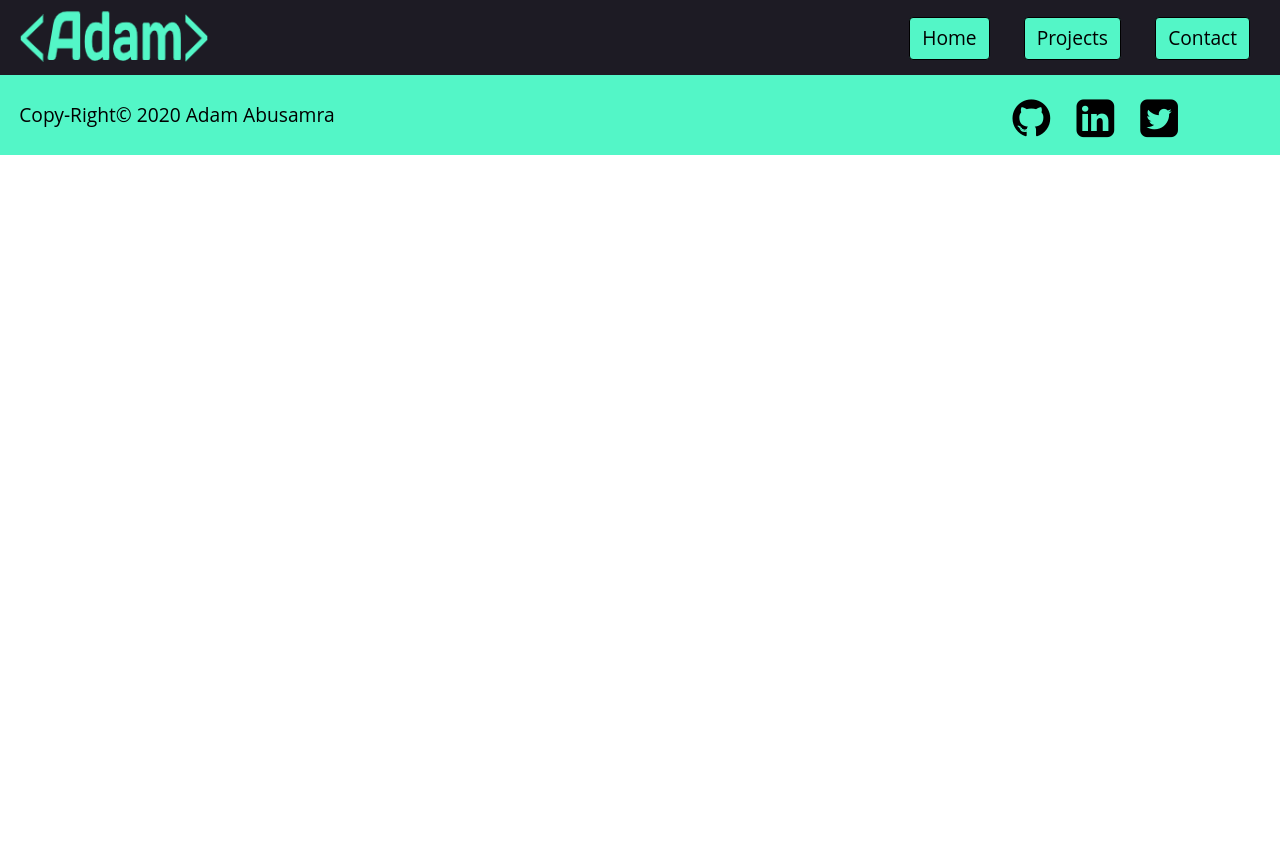
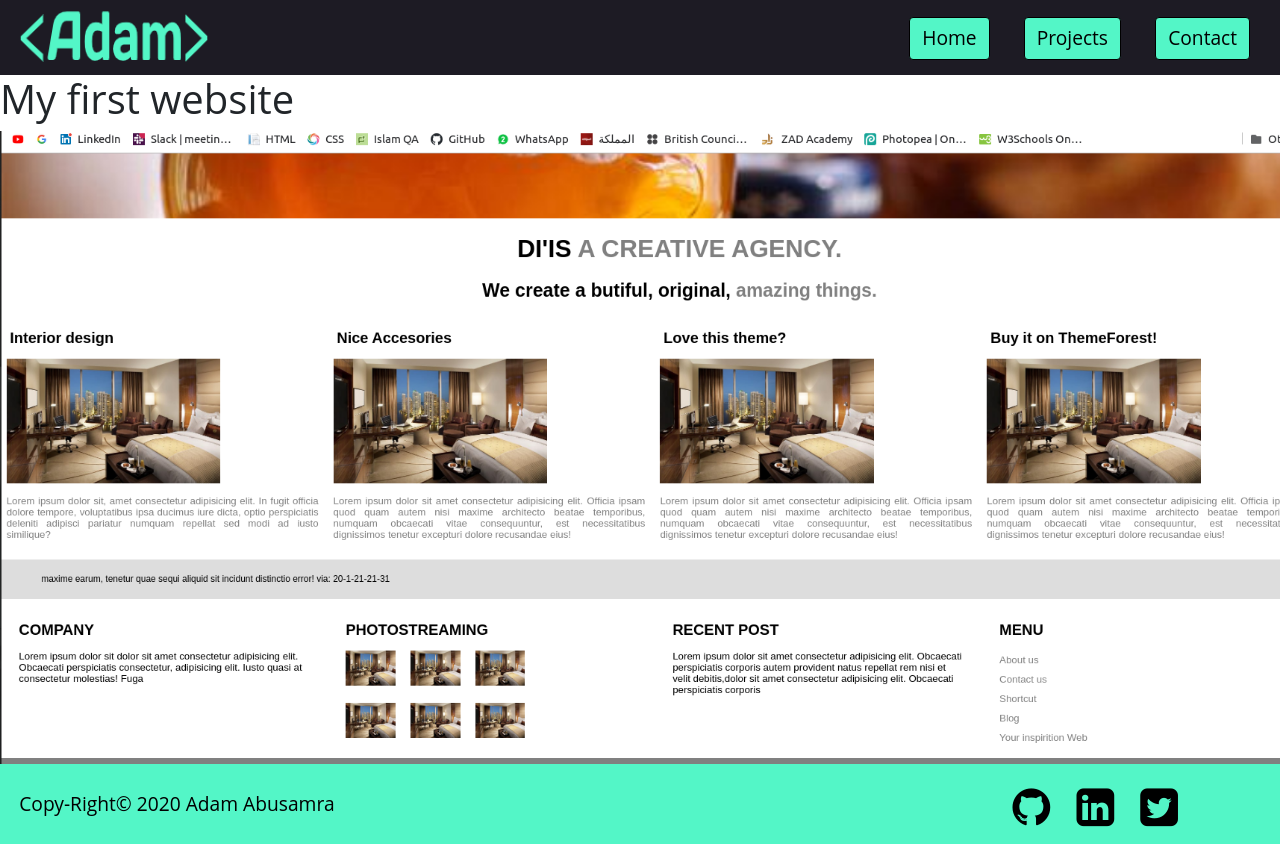
Before and after one commit to adamabusamra/OCA-projects, a plain HTML site: page project1-My porfolio/Code/projects.html in a window 1280 px wide. Before the commit the page ends 800 px from the top, so only its background shows below. Drawn offline with Linux system fonts and the light colour scheme.

Commit message:
My Portfolio

```diff
--- a/project1-My porfolio/Code/css/contact.css
+++ b/project1-My porfolio/Code/css/contact.css
@@ -1,9 +1,8 @@
 body{
     margin: 0;
     font-family: 'Open Sans', sans-serif;
-    background-image: url("../images/background-h2\ \(1\).png");
+    background-image: url("../images/background.png");
 }
-#home-bg{
 
 }
 
@@ -67,10 +66,7 @@ main{
 
 
 .wrapper{
-    position: absolute;
-    top: 50%;
-    left: 50%;
-    transform: translate(-50%, -50%);
+    margin: 200px 20% 0 20%;
     width: 100%;
     max-width: 900px;
     background: rgba(0,0,0,0.8);
@@ -144,16 +140,6 @@ main{
 }
 
 
-
-
-
-
-
-
-
-
-
-
 footer{
     height: 80px;
     background-color: #53f6c7;
--- a/project1-My porfolio/Code/css/index.css
+++ b/project1-My porfolio/Code/css/index.css
@@ -4,7 +4,7 @@ body{
 
 }
 #home-bg{
-    background-image: url("../images/background-h2\ \(1\).png");
+    background-image: url("../images/background.png");
     background-size: contain;
 }
 
--- a/project1-My porfolio/Code/css/projects.css
+++ b/project1-My porfolio/Code/css/projects.css
@@ -66,19 +66,14 @@ nav{
 main{
     margin-top: 75px;
 }
+main div{
 
-
-
-
-
-
-
-
-
-
-
-
-
+}
+main div img{
+    width: 100%;
+    align-items: center;
+    height: auto;
+}
 
 footer{
     height: 80px;
--- a/project1-My porfolio/Code/projects.html
+++ b/project1-My porfolio/Code/projects.html
@@ -28,7 +28,12 @@
             <!--/nav-links-->
         </nav>
         <main>
-
+            <div>
+                <h1>
+                    My first website
+                </h1>
+                <img src="images/Screenshot from 2020-10-10 19-36-36.png">
+            </div>
         </main>
         <footer>
             <div id="copy">
@@ -40,6 +45,7 @@
                 </div>
             </div>
         </footer>
+    </div>
 </body>
 
 </html>
```
Also changed, not shown: project1-My porfolio/Code/index.html (+1 -1 lines), project1-My porfolio/Code/images/Screenshot from 2020-10-10 19-36-36.png (added), project1-My porfolio/Code/images/background.png (renamed from project1-My porfolio/Code/images/background-h2 (1).png).
